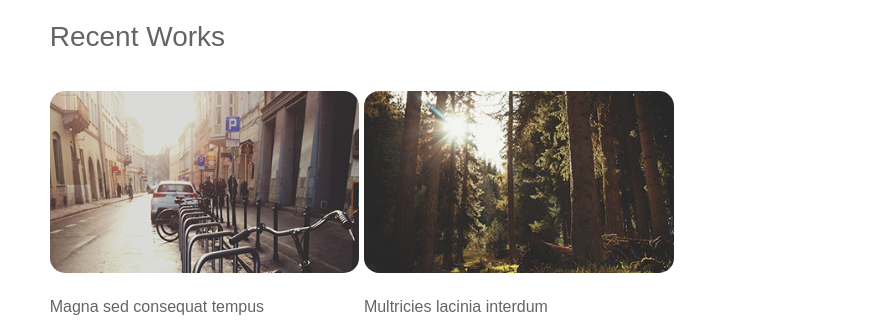
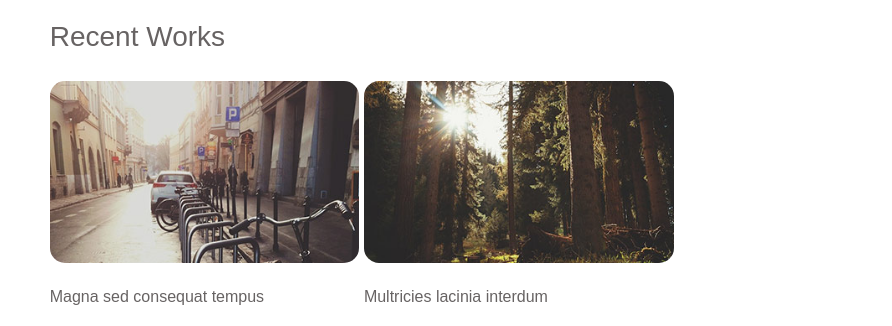
Before and after one commit to deivissonnreis/StrifeProject, a plain HTML site: page Index.html in a window 1280 px wide. Shown: the part 432-758 px from the top of the page, 388-1280 px from the left. Drawn offline with Linux system fonts and the light colour scheme.

Commit message:
Add files via upload

```diff
--- a/css.css
+++ b/css.css
@@ -3,16 +3,6 @@
         font-family: sans-serif;
     }
 
-    .recent-work-cards img{
-        max-width: 100%;
-        filter: brightness(100%);
-        transition: all .5s;
-    }
-
-    .recent-work-cards img:hover{
-        transform: scale(1.2);
-        filter: brightness(40%)
-    }
 
     h1 strong{
         margin-left: 90px;
@@ -153,11 +143,73 @@
 .recent-work-cards{
     display: inline-block;
     width: 49%;
-    padding: 10px 0px;
 }
 
 .recent-work-cards img{
     border-radius: 15px;
+    max-width: 100%;
+
+}
+
+.recent-work-cards a{
+    border-radius: 15px;
+    width: fit-content;
+}
+
+.recent-work-cards a{
+    transition: all .5s;
+    display: block;
+    background: transparent;
+}
+
+.recent-work-cards a:hover{
+    transform: scale(1.2);
+
+
+}
+
+.recent-work-cards a{
+    position: relative;
+    display: block;
+
+}
+.recent-work-cards a::after{
+    content: '';
+    display: block;
+    position: absolute;
+    width: 80px;
+    height: 40px;
+    top: 40%;
+    left: 40%;
+    transform: translate(-50%);
+    padding: 8px;
+    text-align: center;
+    box-sizing: border-box;
+}
+
+.recent-work-cards a::before{
+    content: '';
+    position: absolute;
+    width: 100%;
+    height: 98%;
+}
+.recent-work-cards a:hover::before{
+   background: rgba(0, 0, 0, .5);
+   border-radius: 15px;
+}
+.recent-work-cards a:hover::after{
+    content: "Veja";
+    display: block;
+    position: absolute;
+    width: 80px;
+    height: 40px;
+    left: 50%;
+    transform: translate(-50%);
+    padding: 8px;
+    text-align: center;
+    box-sizing: border-box;
+    color: white;
+    border: 3px solid rgb(255, 255, 255);
 
 }
 
```
